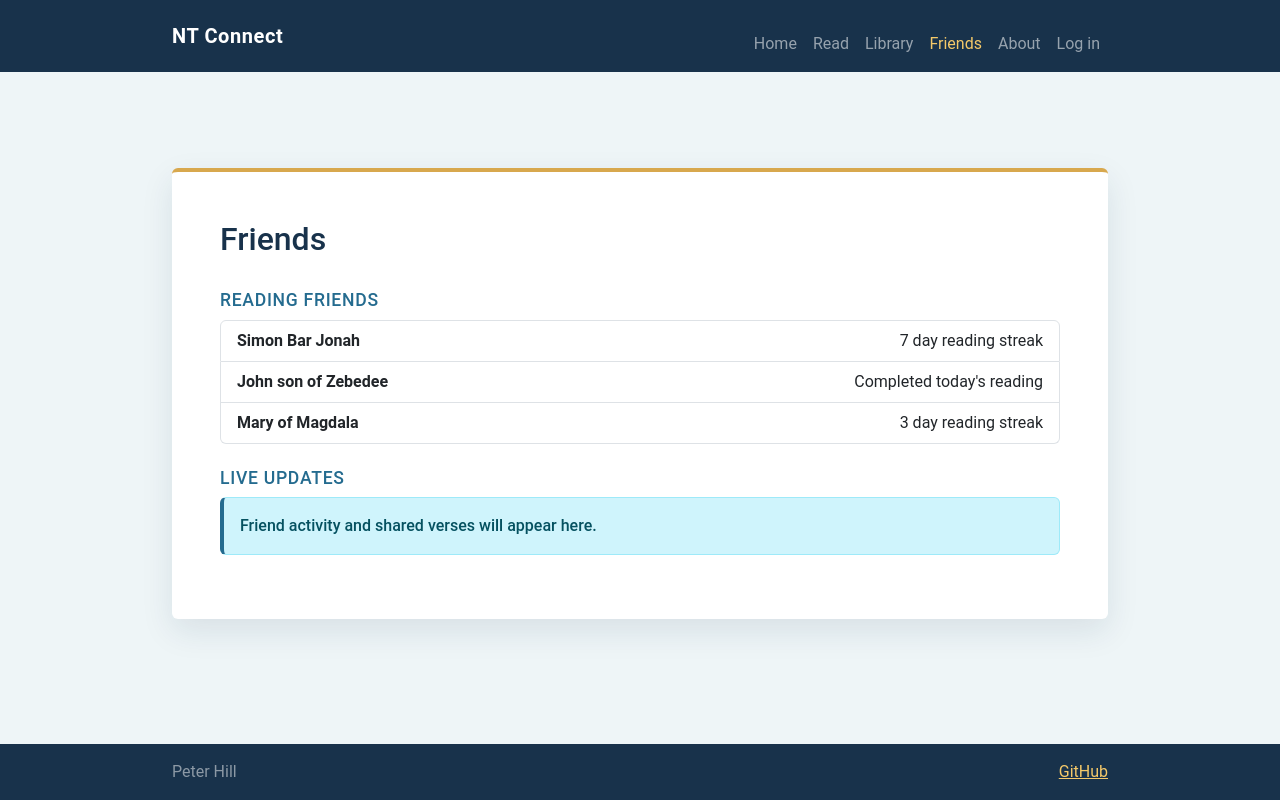
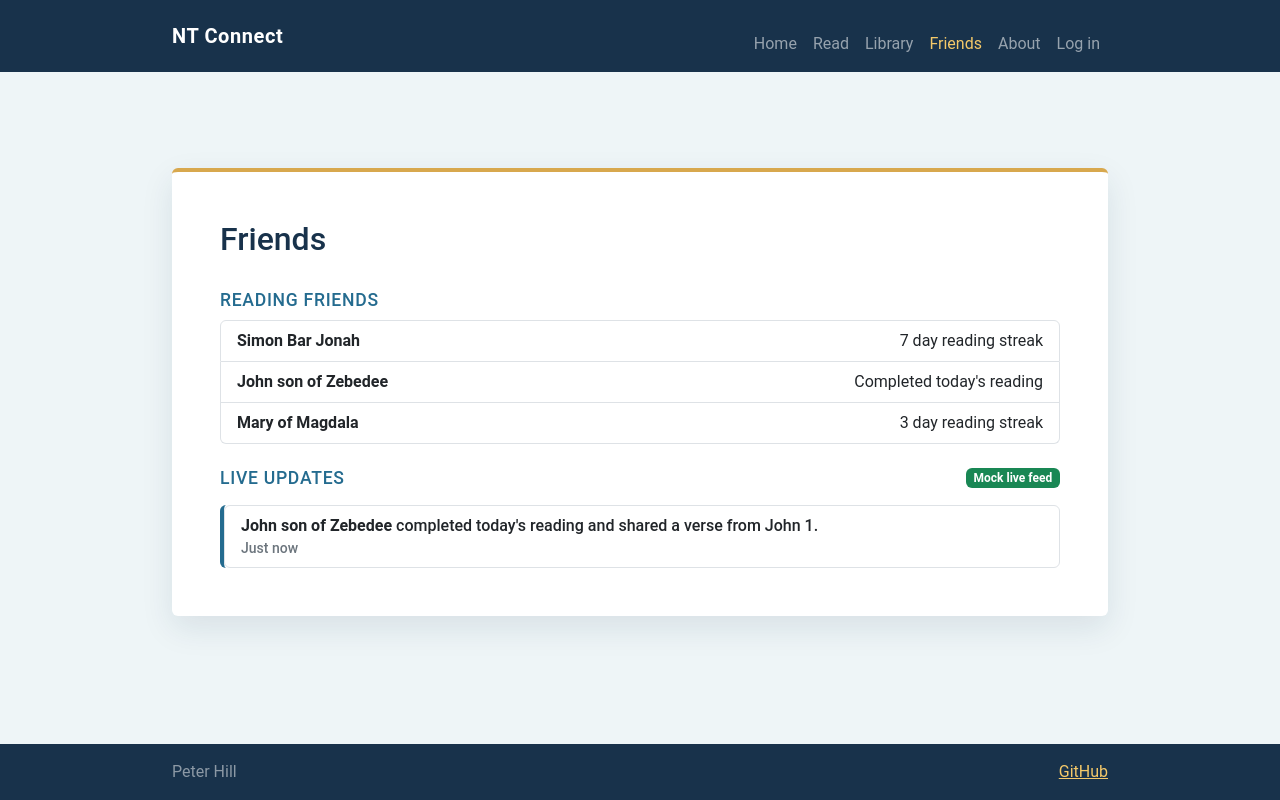
Before and after one commit to CephasHill/startup, a React (Vite) app: page /friends in a window 1280 px wide. Built offline with nearby package versions, Linux system fonts and the light colour scheme.

Commit message:
Cleaned up shared code and duplicated data and changed the bibleVersion to be a global variable. Implemented a mock friends activity feed.

```diff
--- a/src/app.jsx
+++ b/src/app.jsx
@@ -9,11 +9,13 @@ import { Read } from './read/read';
 import { Library } from './library/library';
 import { Friends } from './friends/friends';
 import { About } from './about/about';
+import { SettingsProvider } from './context/SettingsContext';
 
 export default function App() {
   return (
   <BrowserRouter>
-    <div className="body">
+    <SettingsProvider>
+      <div className="body">
       <header>
         <nav className="navbar navbar-expand-sm navbar-dark">
           <div className="container page-shell">
@@ -61,7 +63,8 @@ export default function App() {
           <a href="https://github.com/CephasHill/startup">GitHub</a>
         </div>
       </footer>
-    </div>
+      </div>
+    </SettingsProvider>
   </BrowserRouter>
   );
 }
--- /dev/null
+++ b/src/context/SettingsContext.jsx
@@ -0,0 +1,41 @@
+import React, { createContext, useContext, useState } from 'react';
+import { BIBLE_VERSIONS, getSavedBibleVersion, saveBibleVersion } from '../data/bible';
+
+const progressStorageKey = 'nt-connect-progress';
+const defaultPlan = '5x5 Weekday Plan';
+
+const SettingsContext = createContext(null);
+
+function getSavedPlan() {
+  const savedProgress = JSON.parse(localStorage.getItem(progressStorageKey) || 'null') || {};
+
+  return savedProgress.plan === defaultPlan ? savedProgress.plan : defaultPlan;
+}
+
+export function SettingsProvider({ children }) {
+  const [bibleVersion, setBibleVersionState] = useState(getSavedBibleVersion);
+  const [plan, setPlan] = useState(getSavedPlan);
+
+  const setBibleVersion = (version) => {
+    if (BIBLE_VERSIONS.some((availableVersion) => availableVersion.value === version)) {
+      setBibleVersionState(version);
+      saveBibleVersion(version);
+    }
+  };
+
+  return (
+    <SettingsContext.Provider value={{ bibleVersion, setBibleVersion, plan, setPlan }}>
+      {children}
+    </SettingsContext.Provider>
+  );
+}
+
+export function useSettings() {
+  const settings = useContext(SettingsContext);
+
+  if (!settings) {
+    throw new Error('useSettings must be used within a SettingsProvider');
+  }
+
+  return settings;
+}
--- a/src/data/readingPlan.js
+++ b/src/data/readingPlan.js
@@ -1,32 +1,4 @@
-const NEW_TESTAMENT_BOOKS = [
-  { name: 'Matthew', slug: 'matthew', chapters: 28 },
-  { name: 'Mark', slug: 'mark', chapters: 16 },
-  { name: 'Luke', slug: 'luke', chapters: 24 },
-  { name: 'John', slug: 'john', chapters: 21 },
-  { name: 'Acts', slug: 'acts', chapters: 28 },
-  { name: 'Romans', slug: 'romans', chapters: 16 },
-  { name: '1 Corinthians', slug: '1_corinthians', chapters: 16 },
-  { name: '2 Corinthians', slug: '2_corinthians', chapters: 13 },
-  { name: 'Galatians', slug: 'galatians', chapters: 6 },
-  { name: 'Ephesians', slug: 'ephesians', chapters: 6 },
-  { name: 'Philippians', slug: 'philippians', chapters: 4 },
-  { name: 'Colossians', slug: 'colossians', chapters: 4 },
-  { name: '1 Thessalonians', slug: '1_thessalonians', chapters: 5 },
-  { name: '2 Thessalonians', slug: '2_thessalonians', chapters: 3 },
-  { name: '1 Timothy', slug: '1_timothy', chapters: 6 },
-  { name: '2 Timothy', slug: '2_timothy', chapters: 4 },
-  { name: 'Titus', slug: 'titus', chapters: 3 },
-  { name: 'Philemon', slug: 'philemon', chapters: 1 },
-  { name: 'Hebrews', slug: 'hebrews', chapters: 13 },
-  { name: 'James', slug: 'james', chapters: 5 },
-  { name: '1 Peter', slug: '1_peter', chapters: 5 },
-  { name: '2 Peter', slug: '2_peter', chapters: 3 },
-  { name: '1 John', slug: '1_john', chapters: 5 },
-  { name: '2 John', slug: '2_john', chapters: 1 },
-  { name: '3 John', slug: '3_john', chapters: 1 },
-  { name: 'Jude', slug: 'jude', chapters: 1 },
-  { name: 'Revelation', slug: 'revelation', chapters: 22 },
-];
+import { NEW_TESTAMENT_BOOKS } from './bible';
 
 const TOTAL_CHAPTERS = 260;
 
--- a/src/friends/friends.jsx
+++ b/src/friends/friends.jsx
@@ -1,6 +1,47 @@
-import React from 'react';
+import React, { useEffect, useState } from 'react';
+
+const mockUpdates = [
+  {
+    id: 'john-shared-verse',
+    friend: 'John son of Zebedee',
+    message: 'completed today\'s reading and shared a verse from John 1.',
+  },
+  {
+    id: 'mary-reading',
+    friend: 'Mary of Magdala',
+    message: 'started today\'s reading.',
+  },
+  {
+    id: 'simon-streak',
+    friend: 'Simon Bar Jonah',
+    message: 'reached an 8 day reading streak.',
+  },
+  {
+    id: 'mary-completed',
+    friend: 'Mary of Magdala',
+    message: 'completed today\'s reading.',
+  },
+];
 
 export function Friends() {
+  const [updates, setUpdates] = useState([mockUpdates[0]]);
+
+  useEffect(() => {
+    let nextUpdateIndex = 1;
+
+    const intervalId = setInterval(() => {
+      const nextUpdate = {
+        ...mockUpdates[nextUpdateIndex],
+        id: `${mockUpdates[nextUpdateIndex].id}-${Date.now()}`,
+      };
+
+      setUpdates((currentUpdates) => [nextUpdate, ...currentUpdates].slice(0, 5));
+      nextUpdateIndex = (nextUpdateIndex + 1) % mockUpdates.length;
+    }, 10000);
+
+    return () => clearInterval(intervalId);
+  }, []);
+
   return (
     <main className="container page-shell">
       <div className="card content-panel accent-top p-4 p-md-5">
@@ -25,8 +66,18 @@ export function Friends() {
       </section>
 
       <section aria-labelledby="updates-heading">
-        <h3 id="updates-heading" className="section-title">Live Updates</h3>
-        <p id="live-updates" className="alert alert-info">Friend activity and shared verses will appear here.</p>
+        <div className="d-flex flex-wrap justify-content-between align-items-center gap-2">
+          <h3 id="updates-heading" className="section-title mb-0">Live Updates</h3>
+          <span className="badge text-bg-success">Mock live feed</span>
+        </div>
+        <ul id="live-updates" className="list-group mt-3" aria-live="polite">
+          {updates.map((update, index) => (
+            <li className="list-group-item" key={update.id}>
+              <strong>{update.friend}</strong> {update.message}
+              {index === 0 && <span className="d-block small text-secondary">Just now</span>}
+            </li>
+          ))}
+        </ul>
       </section>
       </div>
     </main>
--- a/src/home/home.jsx
+++ b/src/home/home.jsx
@@ -1,6 +1,8 @@
 import React, { useEffect, useState } from 'react';
 import { Link } from 'react-router-dom';
 import { getAssignedReadings, getReadingDateKey, PLAN_OPTIONS } from '../data/readingPlan';
+import { useReadingProgress } from '../hooks/useReadingProgress';
+import { useSettings } from '../context/SettingsContext';
 
 export function Home() {
   const assignedReadings = getAssignedReadings();
@@ -11,17 +13,9 @@ export function Home() {
     month: 'long',
     day: 'numeric',
   }).format(new Date());
-  const [completedReadings, setCompletedReadings] = useState(
-    savedProgress?.readingDate === readingDate
-      ? (savedProgress.completedReadings || []).filter((id) =>
-        assignedReadings.some((reading) => reading.id === id)
-      )
-      : []
-  );
-  const [plan, setPlan] = useState(
-    savedProgress?.plan === '5x5 Weekday Plan' ? savedProgress.plan : '5x5 Weekday Plan'
-  );
-  const [streak] = useState(savedProgress?.streak || 7);
+  const [completedReadings, setCompletedReadings] = useReadingProgress(assignedReadings, readingDate);
+  const { plan, setPlan } = useSettings();
+  const [streak] = useState(savedProgress?.streak || 0);
 
   useEffect(() => {
     localStorage.setItem(
--- /dev/null
+++ b/src/hooks/useReadingProgress.js
@@ -0,0 +1,21 @@
+import { useState } from 'react';
+
+const progressStorageKey = 'nt-connect-progress';
+
+function getSavedProgress() {
+  return JSON.parse(localStorage.getItem(progressStorageKey) || 'null') || {};
+}
+
+export function useReadingProgress(assignedReadings, readingDate) {
+  const [completedReadings, setCompletedReadings] = useState(() => {
+    const savedProgress = getSavedProgress();
+
+    return savedProgress.readingDate === readingDate
+      ? (savedProgress.completedReadings || []).filter((id) =>
+        assignedReadings.some((reading) => reading.id === id)
+      )
+      : [];
+  });
+
+  return [completedReadings, setCompletedReadings];
+}
--- a/src/library/library.jsx
+++ b/src/library/library.jsx
@@ -4,10 +4,9 @@ import { ChapterReader } from '../components/ChapterReader';
 import {
   BIBLE_VERSIONS,
   NEW_TESTAMENT_BOOKS,
-  getSavedBibleVersion,
   loadGospel,
-  saveBibleVersion,
 } from '../data/bible';
+import { useSettings } from '../context/SettingsContext';
 
 const lastLibraryChapterKey = 'nt-connect-last-library-chapter';
 
@@ -57,7 +56,7 @@ export function Library() {
   const [error, setError] = useState('');
   const [menuOpen, setMenuOpen] = useState(false);
   const [browseBookSlug, setBrowseBookSlug] = useState(activeBookSlug);
-  const [bibleVersion, setBibleVersion] = useState(getSavedBibleVersion);
+  const { bibleVersion, setBibleVersion } = useSettings();
 
   useEffect(() => {
     setBrowseBookSlug(activeBookSlug);
@@ -112,9 +111,7 @@ export function Library() {
   }, [bibleVersion, selectedBook.slug]);
 
   const changeBibleVersion = (event) => {
-    const nextVersion = event.target.value;
-    setBibleVersion(nextVersion);
-    saveBibleVersion(nextVersion);
+    setBibleVersion(event.target.value);
   };
 
   useEffect(() => {
--- a/src/read/read.jsx
+++ b/src/read/read.jsx
@@ -3,17 +3,13 @@ import { Link, useNavigate, useParams } from 'react-router-dom';
 import { ChapterReader } from '../components/ChapterReader';
 import {
   BIBLE_VERSIONS,
-  getSavedBibleVersion,
   loadGospel,
-  saveBibleVersion,
 } from '../data/bible';
 import { getAssignedReadings, getReadingDateKey } from '../data/readingPlan';
+import { useReadingProgress } from '../hooks/useReadingProgress';
+import { useSettings } from '../context/SettingsContext';
 
 const progressStorageKey = 'nt-connect-progress';
-
-function getSavedProgress() {
-  return JSON.parse(localStorage.getItem(progressStorageKey) || 'null') || {};
-}
 
 export function Read() {
   const { book, chapter } = useParams();
@@ -27,17 +23,10 @@ export function Read() {
   const previousReading = assignedReadings[currentIndex - 1];
   const nextReading = assignedReadings[currentIndex + 1];
   const [chapters, setChapters] = useState([]);
-  const [bibleVersion, setBibleVersion] = useState(getSavedBibleVersion);
+  const { bibleVersion, setBibleVersion } = useSettings();
   const [loading, setLoading] = useState(true);
   const [error, setError] = useState('');
-  const savedProgress = getSavedProgress();
-  const [completedReadings, setCompletedReadings] = useState(
-    savedProgress.readingDate === readingDate
-      ? (savedProgress.completedReadings || []).filter((id) =>
-        assignedReadings.some((reading) => reading.id === id)
-      )
-      : []
-  );
+  const [completedReadings, setCompletedReadings] = useReadingProgress(assignedReadings, readingDate);
 
   useEffect(() => {
     if (!book || Number(chapter) !== currentReading.chapter || book !== currentReading.book) {
@@ -77,7 +66,7 @@ export function Read() {
   }, [bibleVersion, currentReading.book]);
 
   useEffect(() => {
-    const savedProgress = getSavedProgress();
+    const savedProgress = JSON.parse(localStorage.getItem(progressStorageKey) || 'null') || {};
     localStorage.setItem(
       progressStorageKey,
       JSON.stringify({ ...savedProgress, completedReadings, readingDate })
@@ -96,9 +85,7 @@ export function Read() {
   };
 
   const changeBibleVersion = (event) => {
-    const nextVersion = event.target.value;
-    setBibleVersion(nextVersion);
-    saveBibleVersion(nextVersion);
+    setBibleVersion(event.target.value);
   };
 
   if (loading) {
```
